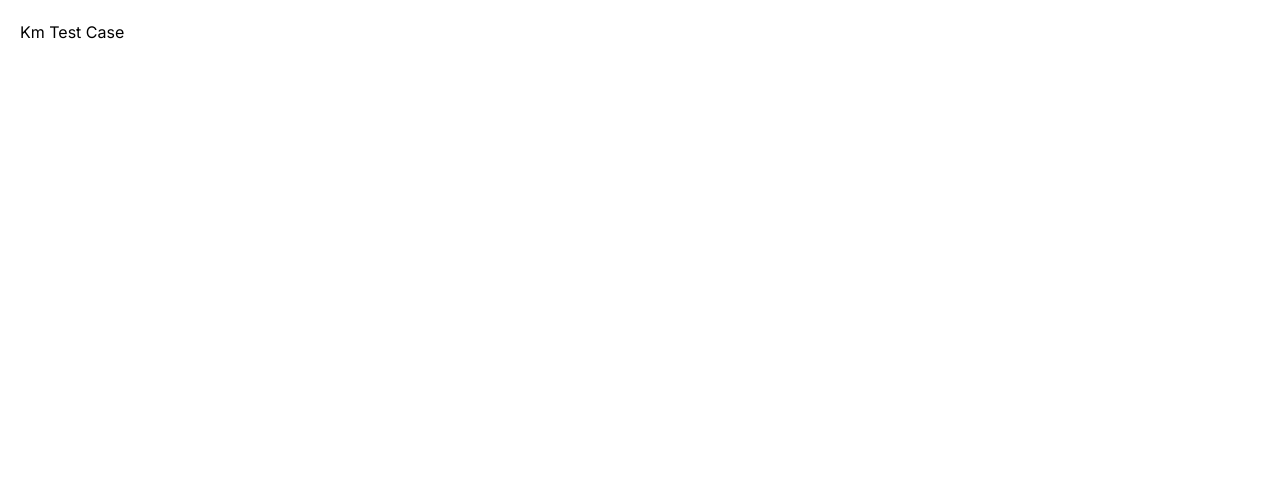
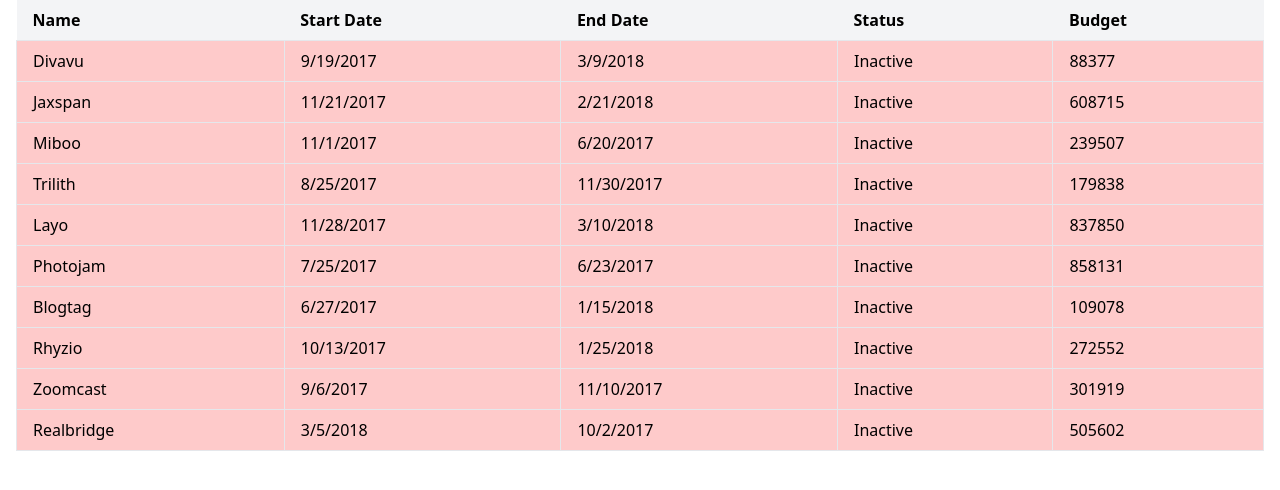
Before and after one commit to requiemcreatif/km-test-case, a Next.js app: page / in a window 1280 px wide. Shown: the top 490 px of the page. Built offline with nearby package versions, Linux system fonts and the light colour scheme.

Commit message:
principalComponent for the main Page created

```diff
--- a/components/Campaign.tsx
+++ b/components/Campaign.tsx
@@ -13,14 +13,15 @@ interface CampaignProps {
 
 const Campaign: React.FC<CampaignProps> = ({ campaign }) => {
     const isActive = new Date() >= new Date(campaign.startDate) && new Date() <= new Date(campaign.endDate);
+    //const isActive = true;
 
     return (
-        <tr style={{ color: isActive ? 'green' : 'red' }}>
-            <td>{campaign.name}</td>
-            <td>{campaign.startDate}</td>
-            <td>{campaign.endDate}</td>
-            <td>{isActive ? 'Active' : 'Inactive'}</td>
-            <td>{campaign.Budget}</td>
+        <tr className={isActive ? "bg-green-200" : "bg-red-200"}>
+            <td className="border px-4 py-2">{campaign.name}</td>
+            <td className="border px-4 py-2">{campaign.startDate}</td>
+            <td className="border px-4 py-2">{campaign.endDate}</td>
+            <td className="border px-4 py-2">{isActive ? "Active" : "Inactive"}</td>
+            <td className="border px-4 py-2">{campaign.Budget}</td>
         </tr>
     );
 }
--- a/pages/index.tsx
+++ b/pages/index.tsx
@@ -1,22 +1,52 @@
-import Image from 'next/image'
+import React, { useState, useEffect } from 'react';
 import { Inter } from 'next/font/google'
 import Campaign from '@/components/Campaign'
 import { campaignData } from '@/data/campainData'
 
 
+
 const inter = Inter({ subsets: ['latin'] })
 
+interface CampaignProps {
+  id: number,
+  name: string,
+  startDate: string,
+  endDate: string,
+  Budget: number
+}
+
+let setCampaignsGlobal: React.Dispatch<React.SetStateAction<CampaignProps[]>> | null = null;
+
+export const addCampaigns = (newCampaigns: CampaignProps[]) => {
+if(setCampaignsGlobal) setCampaignsGlobal(oldCampaigns => [...oldCampaigns, ...newCampaigns]);
+}
+
+
 export default function Home() {
-  return (
-    <main
-      className={`flex min-h-screen flex-col  p-5 mx-auto ${inter.className}`}
-    >
-      <h1>
-        Km Test Case
-      </h1>
-      <div>
 
-      </div>
-    </main>
-  )
+  const [campaigns, setCampaigns] = useState<CampaignProps[]>([]);
+
+  useEffect(() => {
+    setCampaigns(campaignData);
+}, []);
+
+
+return (
+  <div className="container mx-auto px-4">
+            <table className="w-full table-auto">
+                <thead>
+                    <tr className="bg-gray-100 text-left ">
+                        <th className="px-4 py-2 ">Name</th>
+                        <th className="px-4 py-2">Start Date</th>
+                        <th className="px-4 py-2">End Date</th>
+                        <th className="px-4 py-2">Status</th>
+                        <th className="px-4 py-2">Budget</th>
+                    </tr>
+                </thead>
+                <tbody>
+                    {campaigns.map(campaign => <Campaign key={campaign.id} campaign={campaign} />)}
+                </tbody>
+            </table>
+        </div>
+);
 }
--- a/styles/globals.css
+++ b/styles/globals.css
@@ -1,3 +1,8 @@
 @tailwind base;
 @tailwind components;
 @tailwind utilities;
+
+
+* {
+  box-sizing: border-box;
+}
```
